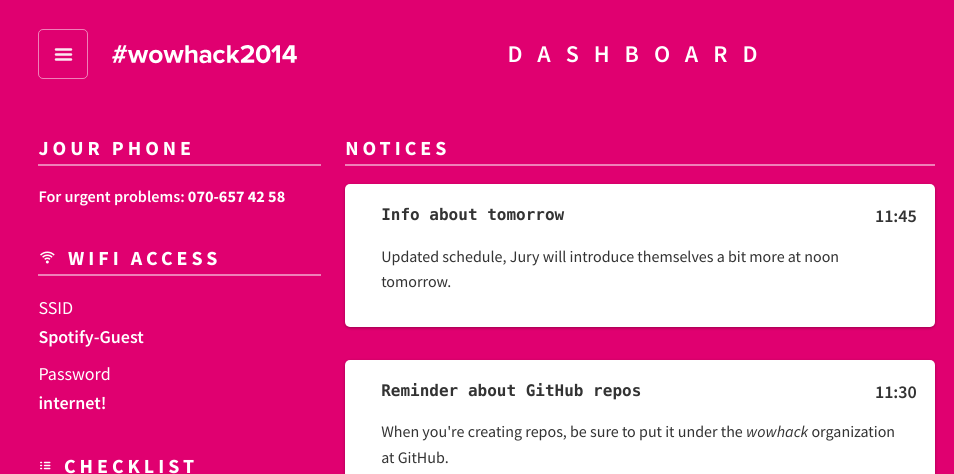
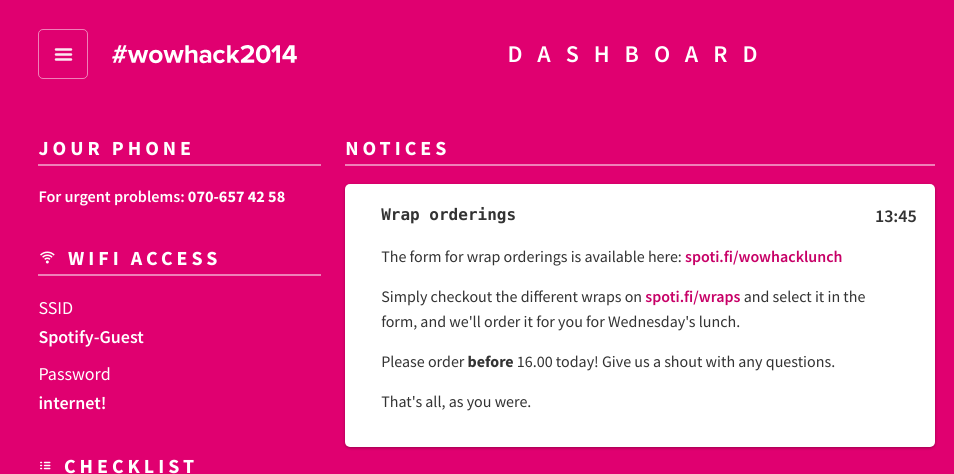
Before and after one commit to wowhack/wowhack.github.io, a website: page index.html in a window 1280 px wide. Shown: the top 474 px of the page, 0-954 px from the left. Drawn offline with nearby package versions, Linux system fonts and the light colour scheme; grey boxes are pictures that could not be loaded; a script that the page names is missing.

Commit message:
Add notice about wrap orderings

```diff
--- a/index.html
+++ b/index.html
@@ -131,6 +131,26 @@
 
           --><section class="grid__item one-half">
             <h1>Notices</h1>
+
+            <article role="article">
+              <h2>Wrap orderings</h2>
+              <time datetime="20140805T13:45" title="2014-08-05, 13:45" pubdate>13:45</time>
+
+              <div class="content">
+                <p>
+                  The form for wrap orderings is available here: <a href="http://spoti.fi/wowhacklunch">spoti.fi/wowhacklunch</a>
+                </p>
+                <p>
+                  Simply checkout the different wraps on <a href="http://spoti.fi/wraps">spoti.fi/wraps</a> and select it in the form, and we'll order it for you for Wednesday's lunch.
+                </p>
+                <p>
+                  Please order <strong>before</strong> <time datetime="20140805T16:00" title="August 5th, 16:00">16.00</time> today! Give us a shout with any questions.
+                </p>
+                <p>
+                  That's all, as you were.
+                </p>
+              </div>
+            </article>
 
             <article role="article">
               <h2>Info about tomorrow</h2>
```
